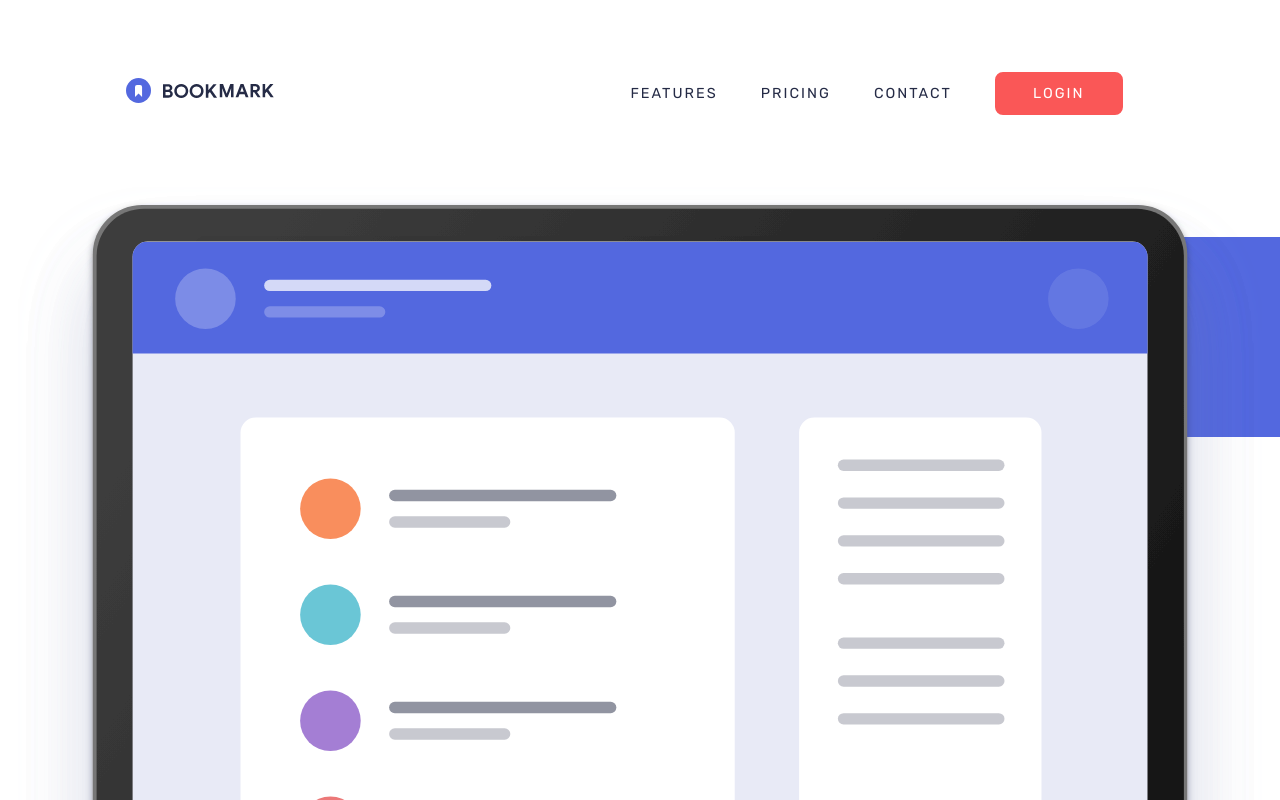
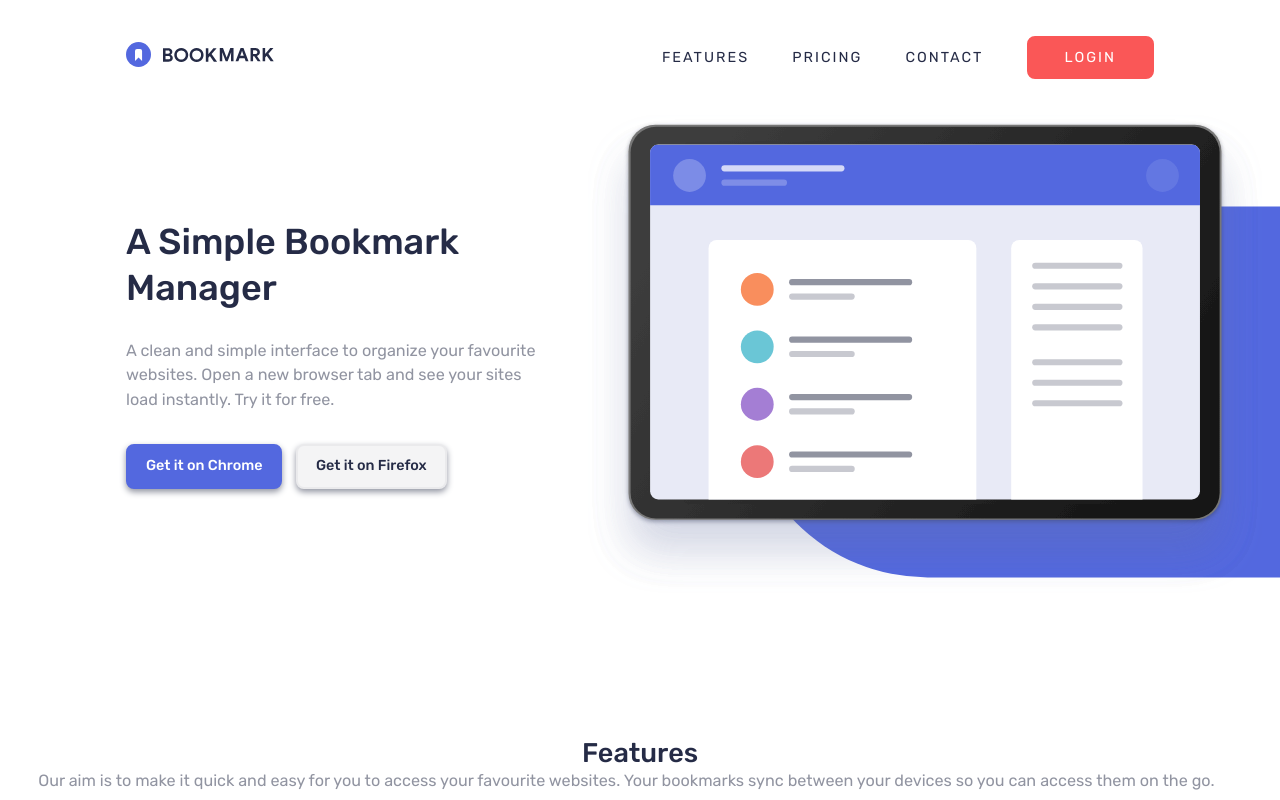
Before and after one commit to halivert/bookmark-landing-page, a Vue app: page / in a window 1280 px wide. Built offline with nearby package versions, Linux system fonts and the light colour scheme.

Commit message:
Finish main section for desktop

```diff
--- a/src/App.vue
+++ b/src/App.vue
@@ -15,16 +15,23 @@
 					alt="A simple bookmark manager"
 				/>
 
+				<div class="main__content">
 					<h1>A Simple Bookmark Manager</h1>
 
 					<p class="paragraph">
-					A clean and simple interface to organize your favourite websites. Open
-					a new browser tab and see your sites load instantly. Try it for free.
+						A clean and simple interface to organize your favourite websites.
+						Open a new browser tab and see your sites load instantly. Try it for
+						free.
 					</p>
 
-				<div class="buttons">
-					<a class="button button--primary" href="#chrome">Get it on Chrome</a>
-					<a class="button button--light" href="#firefox">Get it on Firefox</a>
+					<div class="main__buttons">
+						<a class="button button--primary" href="#chrome"
+							>Get it on Chrome</a
+						>
+						<a class="button button--light" href="#firefox"
+							>Get it on Firefox</a
+						>
+					</div>
 				</div>
 			</main>
 			<Features />
@@ -71,6 +78,8 @@ export default defineComponent({
 </script>
 
 <style lang="scss">
+@import "./assets/scss/mixins.scss";
+
 *,
 ::before,
 ::after {
@@ -81,7 +90,7 @@ export default defineComponent({
 
 .scrollable-layout {
 	position: absolute;
-	width: 100%;
+	width: 100vw;
 	height: 100vh;
 	scroll-padding: 1em;
 	overflow-y: scroll;
@@ -100,23 +109,30 @@ export default defineComponent({
 	font-family: var(--font-family);
 	font-size: var(--font-size);
 	gap: 8em;
+}
 
 .main {
 	margin-top: -8em;
 	text-align: center;
 	line-height: 1.3;
 
-		.buttons {
+	&__buttons {
 		display: flex;
 		justify-content: center;
 		gap: 0.75em;
 		padding: 0 1em;
 	}
 
+	h1 {
+		padding: 0 1em;
+	}
+}
+
 .button {
 	font-size: 0.8em;
 	background: var(--button-background-color);
 	color: var(--button-text-color);
+	border: 2px solid var(--button-border-color, var(--button-background-color));
 	text-decoration: none;
 	font-weight: 500;
 	padding: 1em 1.5em;
@@ -130,15 +146,9 @@ export default defineComponent({
 	}
 
 	&--light {
-				--button-background-color: var(--background-color);
+		--button-background-color: var(--grayish-blue-transparent);
 		--button-text-color: var(--very-dark-blue);
 		--box-shadow: 0 3px 6px var(--grayish-blue);
-			}
-		}
-
-		h1 {
-			padding: 0 1em;
-		}
 	}
 }
 
@@ -146,7 +156,6 @@ h1 {
 	font-size: 1.825em;
 	color: var(--very-dark-blue);
 	font-weight: 500;
-	text-align: center;
 }
 
 h2 {
@@ -161,7 +170,6 @@ p.paragraph {
 	margin: 0 4px 1.5em 4px;
 	color: var(--grayish-blue);
 	line-height: 1.5;
-	text-align: center;
 	padding: 0 1em;
 }
 
@@ -180,11 +188,11 @@ button {
 }
 
 .blue-pill {
-	height: 25%;
-	width: 80%;
+	height: 45vw;
+	width: 78vw;
 	background-color: var(--soft-blue);
 	position: absolute;
-	transform: translateY(25%);
+	transform: translateY(14vw);
 
 	&--right {
 		right: 0;
@@ -221,4 +229,60 @@ button {
 		line-height: 1.6;
 	}
 }
+
+@include desktop {
+	.main {
+		display: flex;
+		flex-direction: row-reverse;
+		align-items: center;
+
+		&__content {
+			margin-left: 7em;
+			text-align: left;
+			width: 64%;
+		}
+
+		h1 {
+			font-size: 2em;
+			padding-left: 0;
+			margin-bottom: 0.75em;
+		}
+
+		.paragraph {
+			padding-left: 0;
+			margin-left: 0;
+			margin-bottom: 2em;
+		}
+
+		&__buttons {
+			padding-left: 0;
+			justify-content: flex-start;
+		}
+	}
+
+	.blue-pill {
+		height: 29vw;
+		width: 42vw;
+		transform: translateY(3vw);
+	}
+
+	.button {
+		padding: 0.75em 1.25em;
+
+		&--primary:hover,
+		&--primary:focus,
+		&--primary:focus-visible {
+			--button-text-color: var(--soft-blue);
+			--button-background-color: white;
+			--button-border-color: var(--soft-blue);
+		}
+
+		&--light:hover,
+		&--light:focus,
+		&--light:focus-visible {
+			--button-border-color: var(--very-dark-blue);
+			--button-background-color: white;
+		}
+	}
+}
 </style>
--- a/src/assets/scss/vars.scss
+++ b/src/assets/scss/vars.scss
@@ -7,6 +7,8 @@ html {
 	--grayish-blue: hsl(229, 8%, 60%);
 	--very-dark-blue: hsl(229, 31%, 21%);
 
+	--grayish-blue-transparent: hsl(229, 8%, 60%, 0.1);
+
 	--font-size: 18px;
 	--font-family: Rubik;
 }
--- a/src/components/Nav.vue
+++ b/src/components/Nav.vue
@@ -193,6 +193,7 @@ export default defineComponent({
 			flex: 1 1 100%;
 			position: relative;
 			flex-direction: row;
+			padding: 0;
 			--text-color: var(--very-dark-blue);
 
 			ul {
```
Lines whose indentation alone changed are shown as unchanged.
